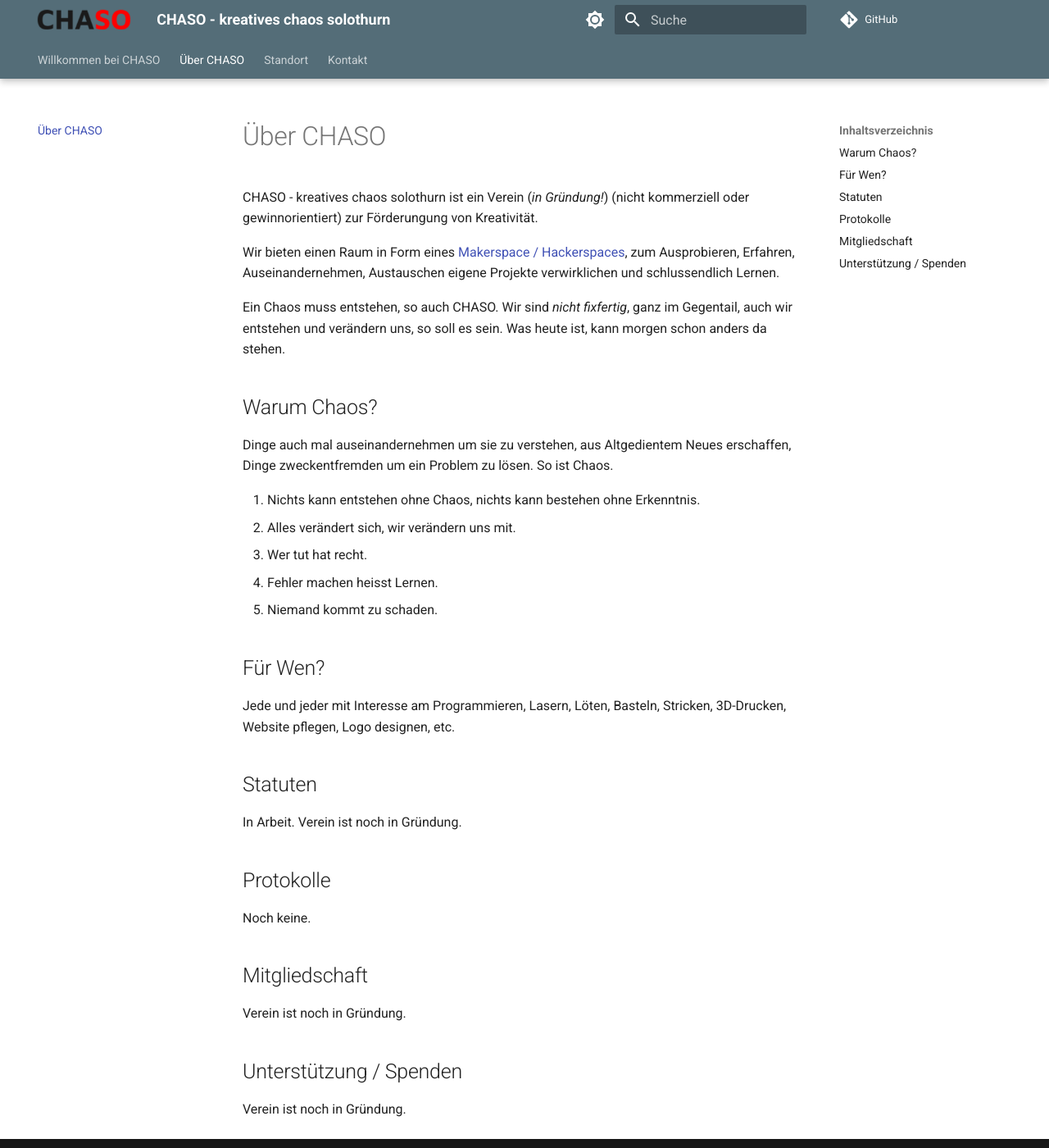
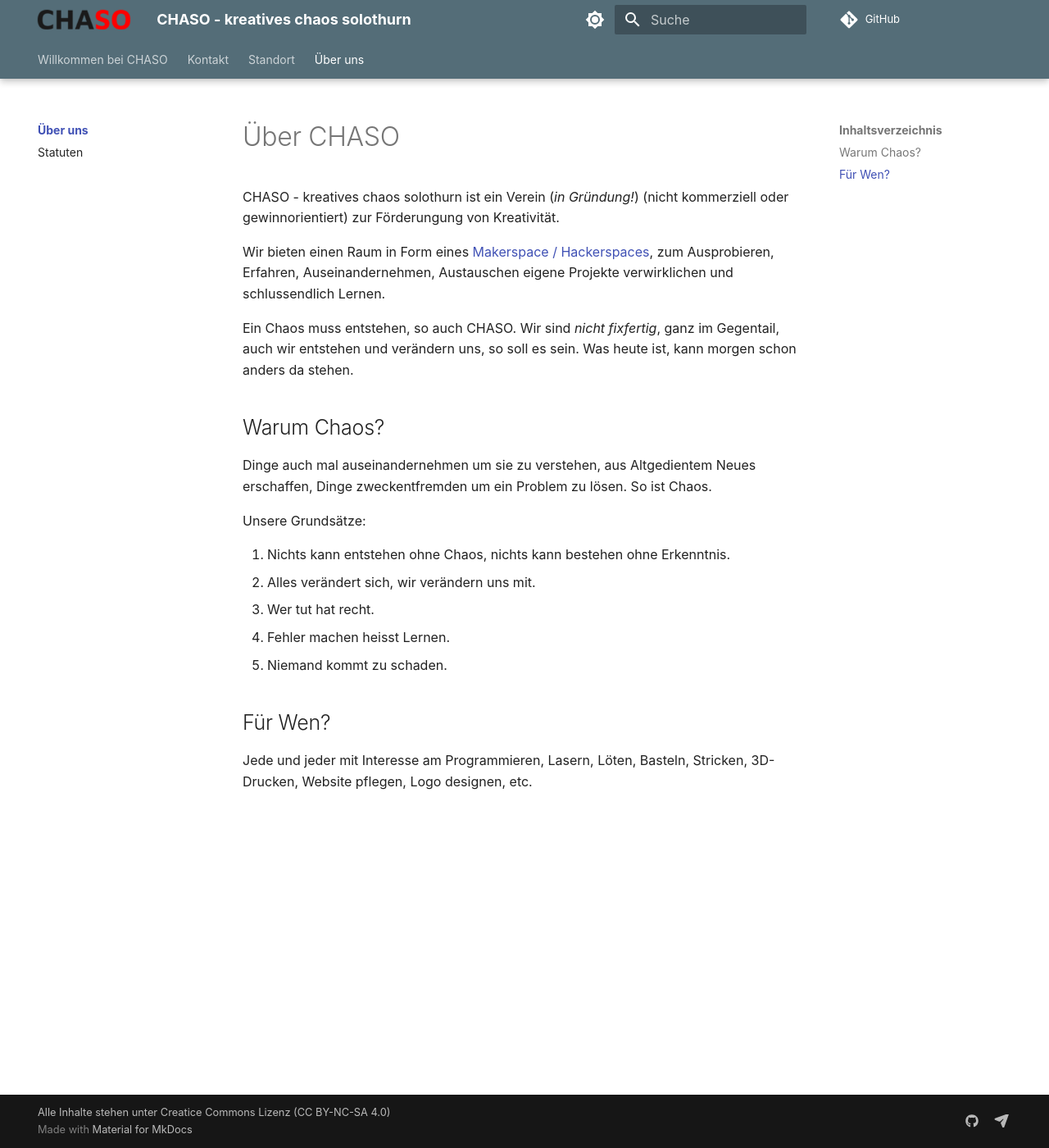
Before and after one commit to chaso-ch/website, an MkDocs documentation site: the page built from docs/über-uns/index.md, in a window 1280 px wide and 1400 px high. Shown: the whole window at 82% size. Built offline with MkDocs 1.6.1 and Material for MkDocs 9.7.7, drawn with Linux system fonts in a browser that asks for light colours; comment, search, counter and statistics services are not loaded.

Commit message:
add draft statuten

```diff
--- a/docs/kontakt.md
+++ b/docs/kontakt.md
@@ -1,3 +1,3 @@
 # Kontakt
 
-Du kannst mich für den Moment unter resmo@chaso.ch oder telefonisch +41 76 332 13 67 (René Moser) erreichen.
+Du kannst uns für den Moment unter mail@renemoser.net oder telefonisch +41 76 332 13 67 (René Moser) erreichen.
--- a/docs/ueber-uns.md
+++ b/docs/über-uns/index.md
@@ -10,6 +10,8 @@
 
 Dinge auch mal auseinandernehmen um sie zu verstehen, aus Altgedientem Neues erschaffen, Dinge zweckentfremden um ein Problem zu lösen. So ist Chaos.
 
+Unsere Grundsätze:
+
 1. Nichts kann entstehen ohne Chaos, nichts kann bestehen ohne Erkenntnis.
 2. Alles verändert sich, wir verändern uns mit.
 3. Wer tut hat recht.
@@ -19,19 +21,3 @@
 ## Für Wen?
 
 Jede und jeder mit Interesse am Programmieren, Lasern, Löten, Basteln, Stricken, 3D-Drucken, Website pflegen, Logo designen, etc.
-
-## Statuten
-
-In Arbeit. Verein ist noch in Gründung.
-
-## Protokolle
-
-Noch keine.
-
-## Mitgliedschaft
-
-Verein ist noch in Gründung.
-
-## Unterstützung / Spenden
-
-Verein ist noch in Gründung.
--- a/mkdocs.yml
+++ b/mkdocs.yml
@@ -1,6 +1,7 @@
 site_name: CHASO - kreatives chaos solothurn
 
 theme:
+  font: false
   logo: images/logo.png
   name: material
   language: de
@@ -20,15 +21,11 @@
   features:
     - navigation.tabs
     - navigation.tabs.sticky
+    - navigation.indexes
 
 plugins:
   - search
-
-nav:
-  - index.md
-  - ueber-uns.md
-  - standort.md
-  - kontakt.md
+  - pdf-export
 
 repo_url: https://github.com/chaso-ch/website
 edit_uri: blob/main/docs/
```
Also changed, not shown: docs/index.md (+1 -1 lines), docs/über-uns/statuten.md (added, +134 -0 lines), requirements.txt (+44 -3 lines), 1 other file.
